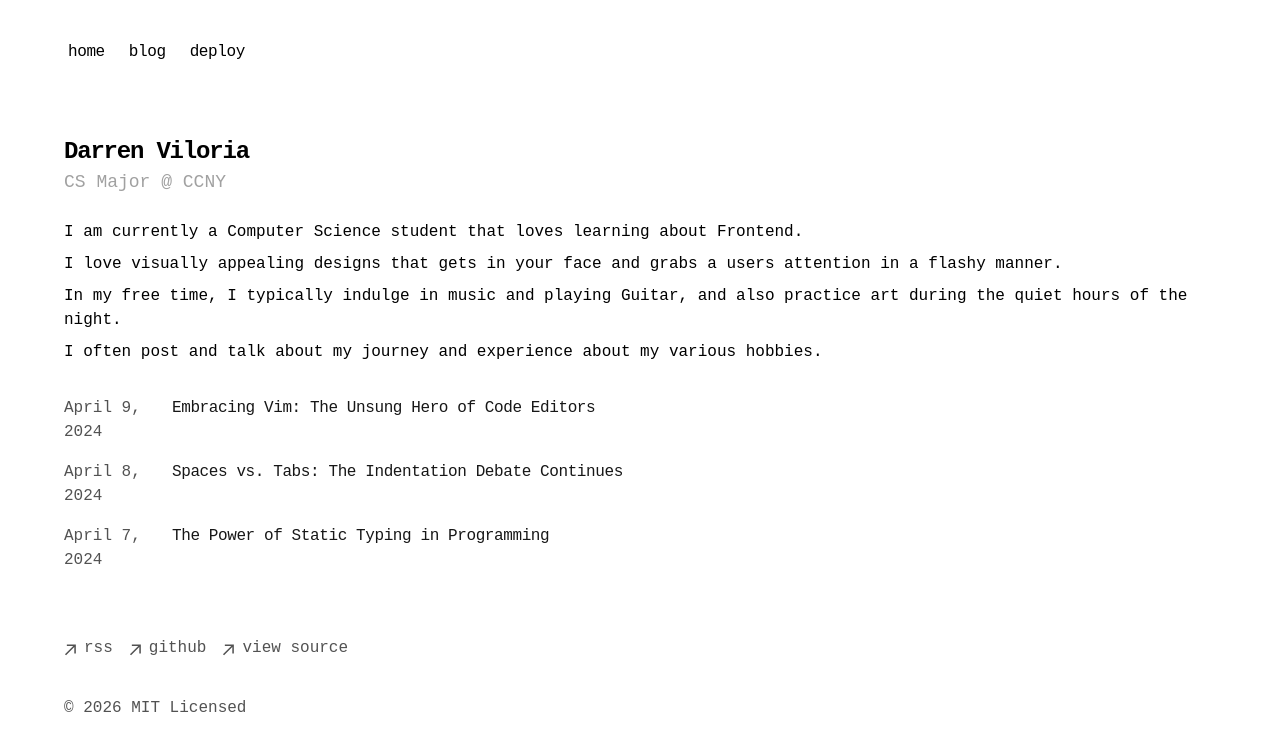
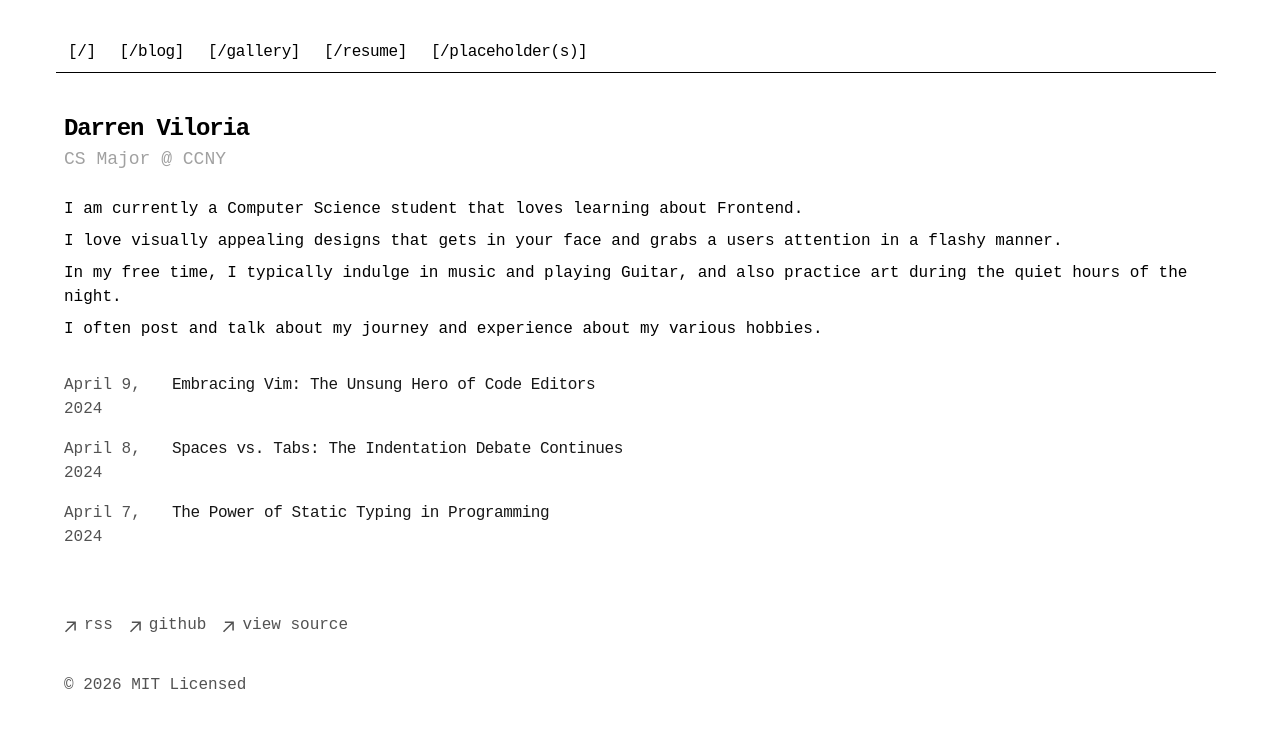
Before and after one commit to wirydotrocks/personalsite, a Next.js app: page / in a window 1280 px wide. Shown: the top 750 px of the page. Built offline with nearby package versions, Linux system fonts and the light colour scheme; a web font is replaced by a local one.

Commit message:
Edited Nav Bar
- Renamed to what I want
- Added a bar divider
- Shrunk distance from that to the main text

```diff
--- a/app/components/nav.tsx
+++ b/app/components/nav.tsx
@@ -2,19 +2,25 @@ import Link from 'next/link'
 
 const navItems = {
   '/': {
-    name: 'home',
+    name: '[/]',
   },
   '/blog': {
-    name: 'blog',
+    name: '[/blog]',
+  },
+  '/gallery': {
+    name: '[/gallery]',
+  },
+  '/resume': {
+    name: '[/resume]',
   },
   'https://vercel.com/templates/next.js/portfolio-starter-kit': {
-    name: 'deploy',
+    name: '[/placeholder(s)]',
   },
 }
 
 export function Navbar() {
   return (
-    <aside className="-ml-[8px] mb-16 tracking-tight">
+    <aside className="-ml-[8px] mb-10 tracking-tight">
       <div className="lg:sticky lg:top-20">
         <nav
           className="flex flex-row items-start relative px-0 pb-0 fade md:overflow-auto scroll-pr-6 md:relative"
@@ -34,6 +40,10 @@ export function Navbar() {
             })}
           </div>
         </nav>
+
+          <hr className="border-netural-300 dark:border-neutral-700" />
+
+
       </div>
     </aside>
   )
```
